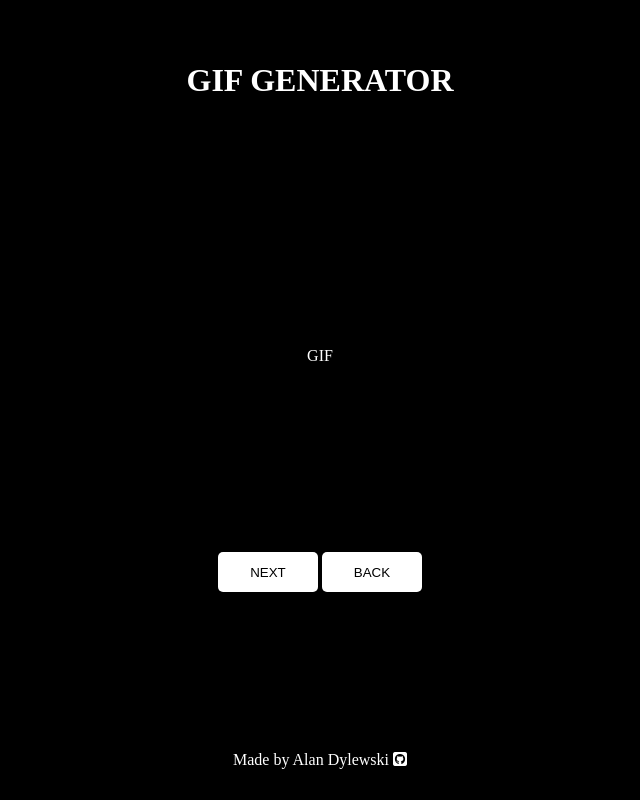
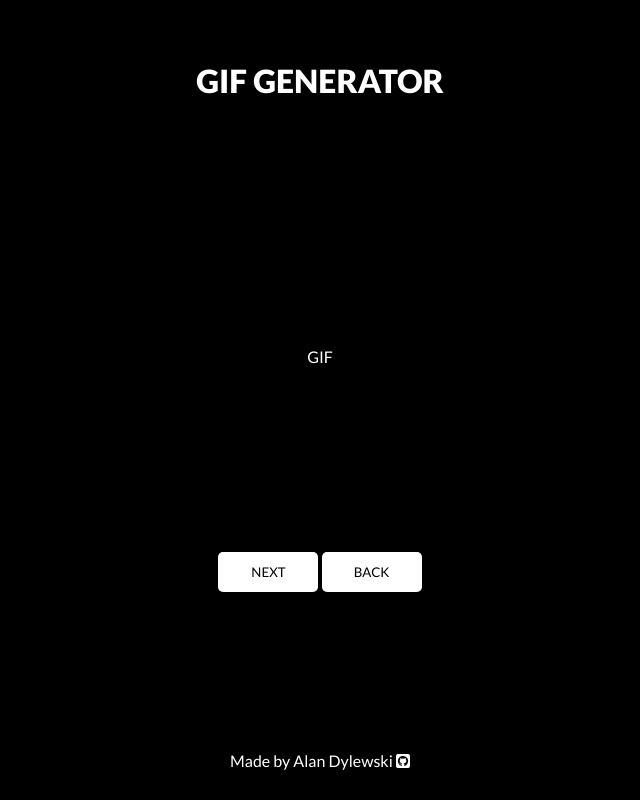
Before and after one commit to dylewskii/giphy-api, a plain HTML site: page index.html in a window 1280 px wide. Shown: the whole page, without its empty margins (320-960 px from the left). Drawn offline with Linux system fonts and the light colour scheme.

Commit message:
add Lato font

```diff
--- a/styles.css
+++ b/styles.css
@@ -1,4 +1,17 @@
 /* Fonts */
+@font-face {
+    font-family: "Lato-Black";
+    src: url("./assets/fonts/Lato-Black.ttf");
+}
+
+@font-face {
+    font-family: "Lato-Regular";
+    src: url("./assets/fonts/Lato-Regular.ttf");
+}
+
+a, button, div {
+    font-family: "Lato-Regular";
+}
 
 /* Main */
 * {
@@ -22,6 +35,10 @@ header {
     height: 100%;
     display: grid;
     place-content: center;
+}
+
+header > h1 {
+    font-family: "Lato-Black";
 }
 
 main {
```
Also changed, not shown: assets/fonts/Lato-Black.ttf (added), assets/fonts/Lato-Regular.ttf (added).
